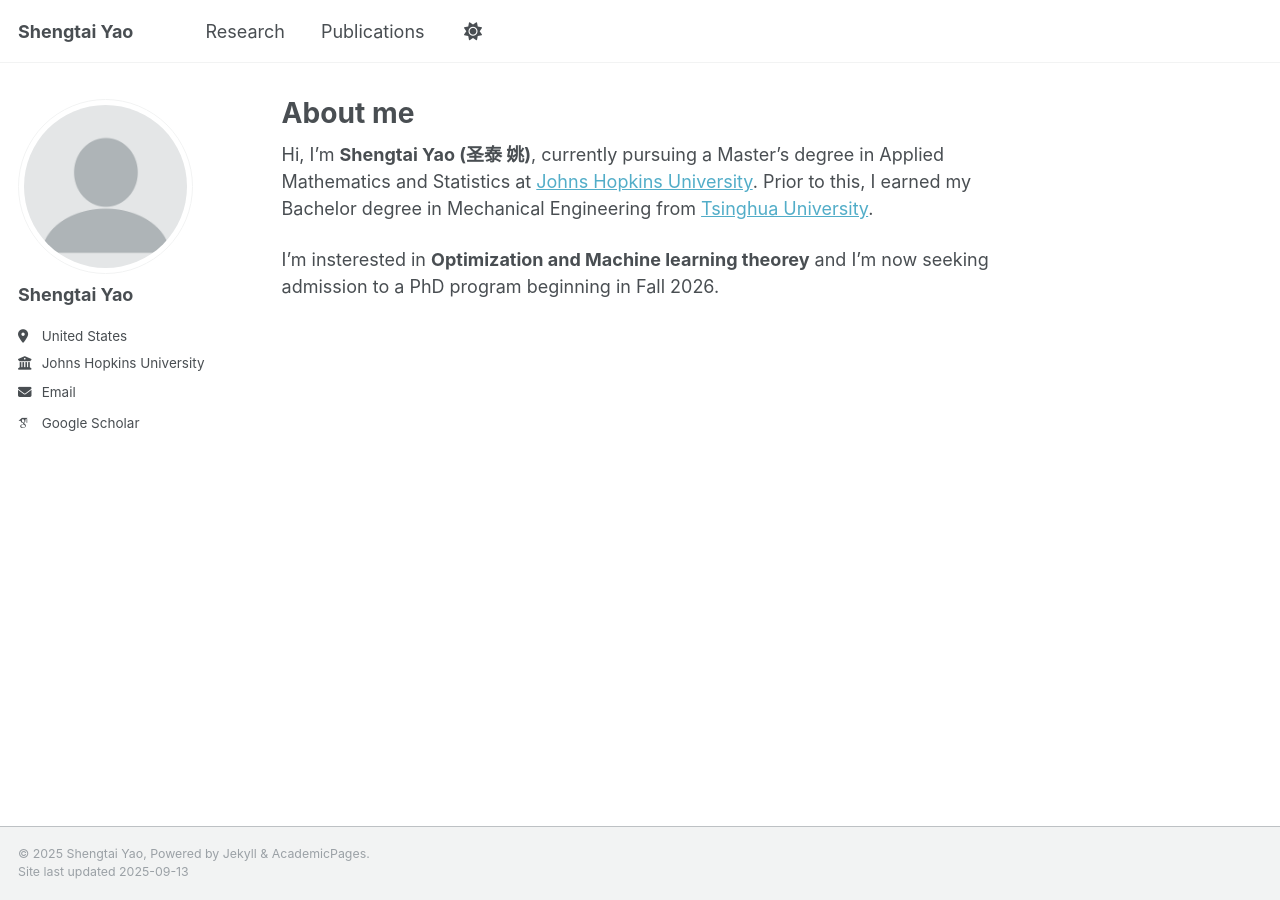
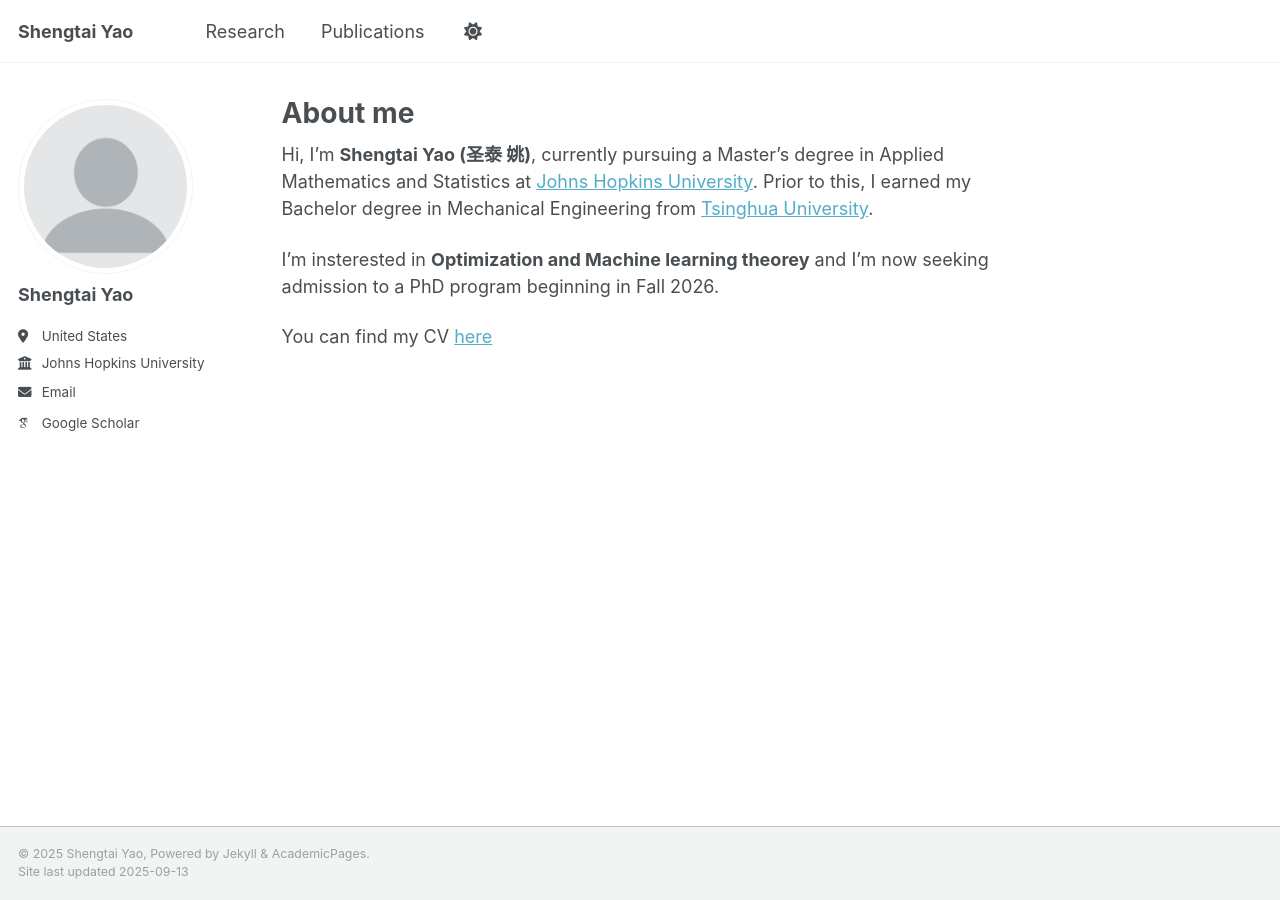
Before and after one commit to Yaoshengtai/Yaoshengtai.github.io, a Jekyll site: the page built from _pages/about.md, in a window 1280 px wide. Built offline with Jekyll 4.4.1, drawn with Linux system fonts in a browser that asks for light colours; some web fonts are replaced.

Commit message:
Update about.md

```diff
--- a/_pages/about.md
+++ b/_pages/about.md
@@ -10,3 +10,5 @@ redirect_from:
 Hi, I'm **Shengtai Yao (圣泰 姚)**, currently pursuing a Master’s degree in Applied Mathematics and Statistics at [Johns Hopkins University](https://www.jhu.edu/). Prior to this, I earned my Bachelor degree in Mechanical Engineering from [Tsinghua University](https://www.tsinghua.edu.cn/en/).
 
 I'm insterested in **Optimization and Machine learning theorey** and I'm now seeking admission to a PhD program beginning in Fall 2026.
+
+You can find my CV [here]()
```
